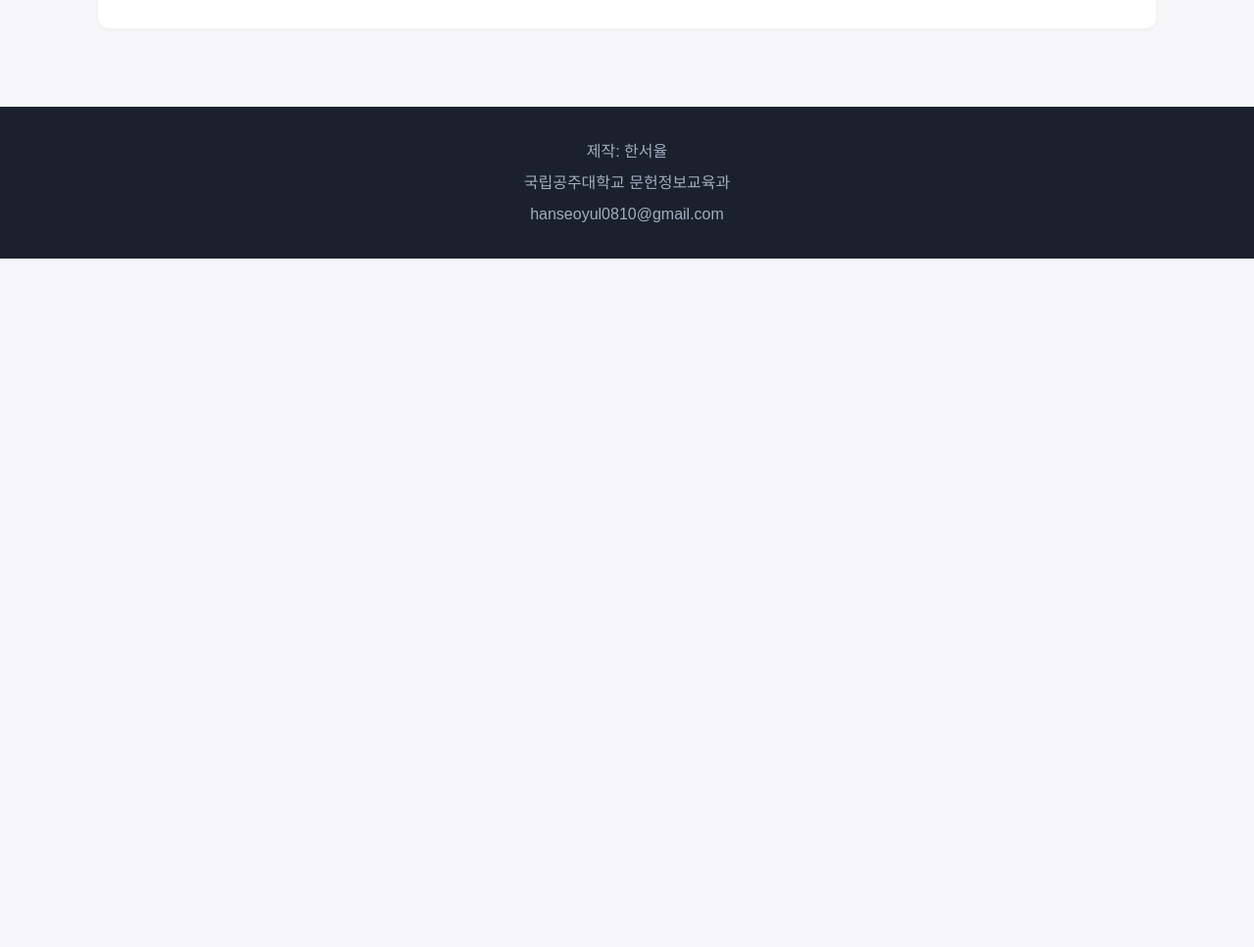
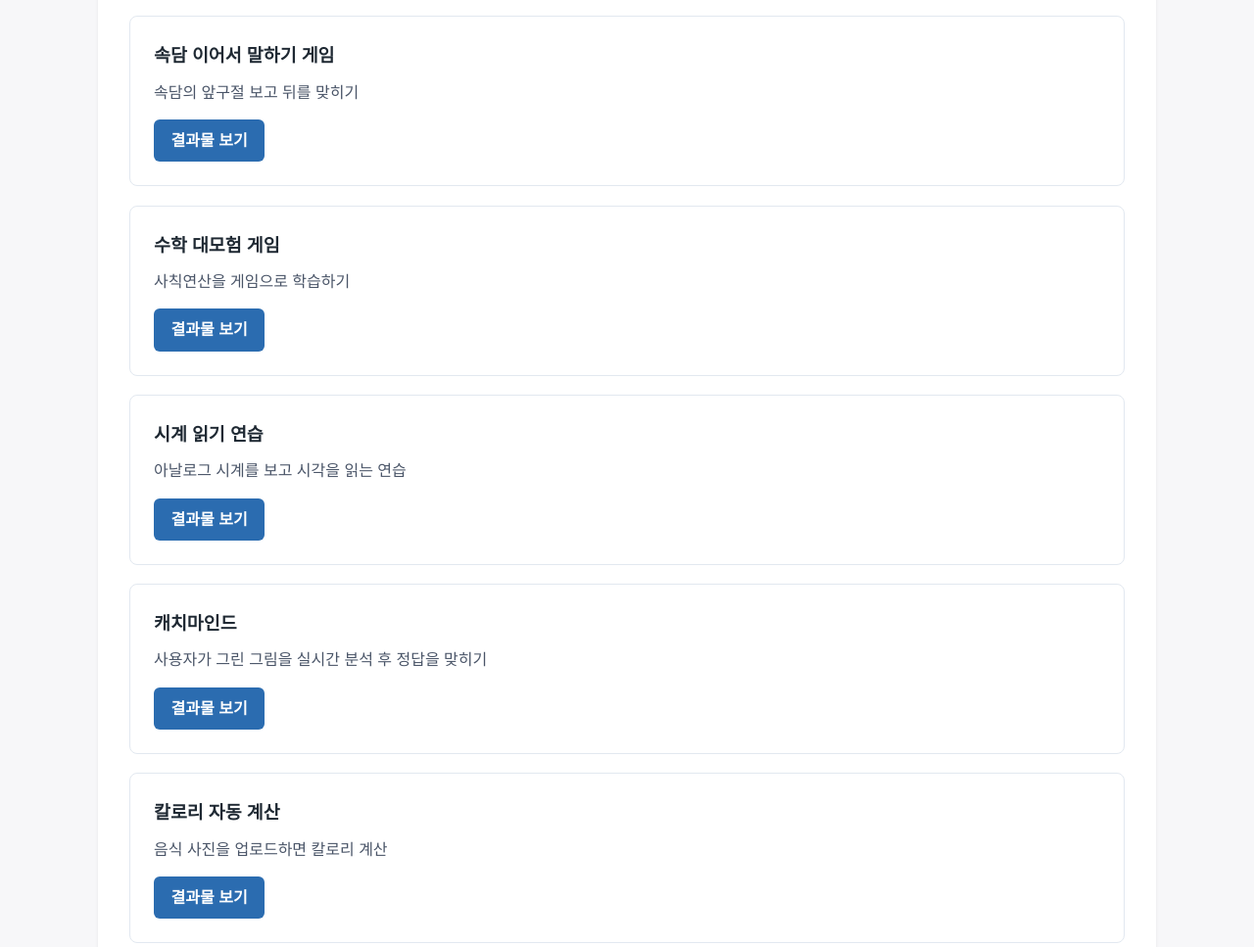
Before and after one commit to hanseoyul0810/my-webpage, a plain HTML site: page index.html in a window 1280 px wide. Shown: the part 2845-3812 px from the top of the page at 98% size. Before the commit the page ends 3109 px from the top, so only its background shows below. Drawn offline with Linux system fonts and the light colour scheme.

Commit message:
Update index.html

```diff
--- a/index.html
+++ b/index.html
@@ -442,6 +442,31 @@
         <p class="project-desc">주사위를 수천 번 던지는 대량 확률 실험</p>
         <a class="project-link" href="file (8).html" target="_blank">결과물 보기</a>
       </article>
+      <article class="project">
+        <h3 class="project-title">속담 이어서 말하기 게임</h3>
+        <p class="project-desc">속담의 앞구절 보고 뒤를 맞히기</p>
+        <a class="project-link" href="file (9).html" target="_blank">결과물 보기</a>
+      </article>
+      <article class="project">
+        <h3 class="project-title">수학 대모험 게임</h3>
+        <p class="project-desc">사칙연산을 게임으로 학습하기</p>
+        <a class="project-link" href="math_adventure.html" target="_blank">결과물 보기</a>
+      </article>
+      <article class="project">
+        <h3 class="project-title">시계 읽기 연습</h3>
+        <p class="project-desc">아날로그 시계를 보고 시각을 읽는 연습</p>
+        <a class="project-link" href="file (10).html" target="_blank">결과물 보기</a>
+      </article>
+      <article class="project">
+        <h3 class="project-title">캐치마인드</h3>
+        <p class="project-desc">사용자가 그린 그림을 실시간 분석 후 정답을 맞히기</p>
+        <a class="project-link" href="https://share.gemini.google/03Z62tIiiJJ7" target="_blank">결과물 보기</a>
+      </article>
+      <article class="project">
+        <h3 class="project-title">칼로리 자동 계산</h3>
+        <p class="project-desc">음식 사진을 업로드하면 칼로리 계산</p>
+        <a class="project-link" href="https://share.gemini.google/892rjQbWgeRo" target="_blank">결과물 보기</a>
+      </article>
     </section>
 
   </main>
```
